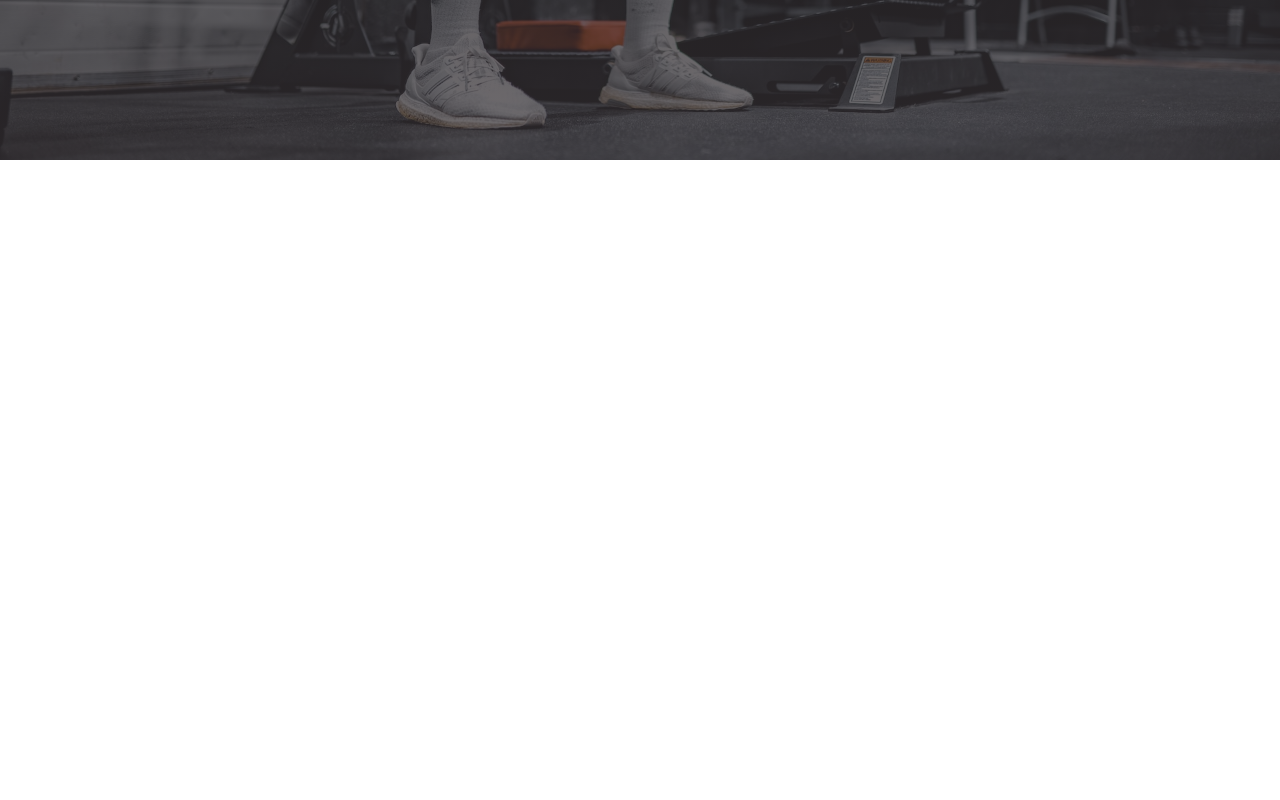
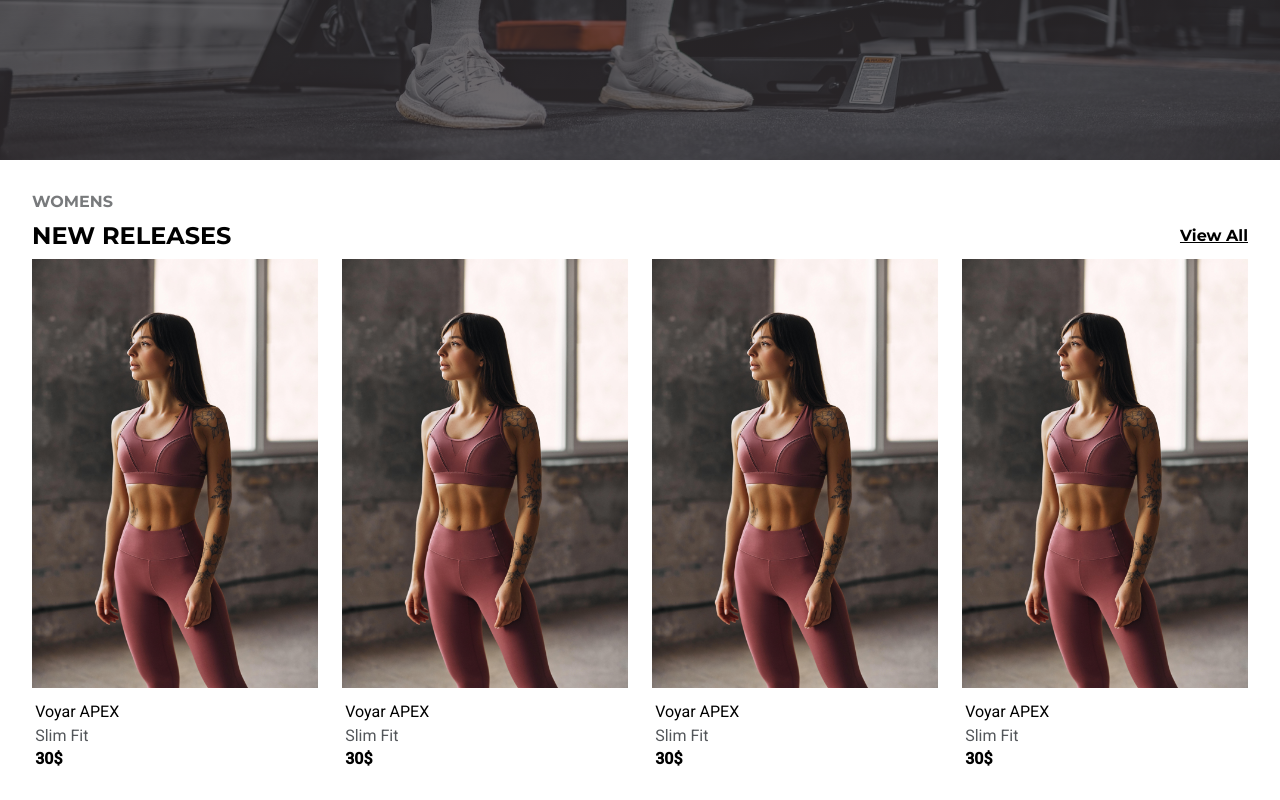
Before and after one commit to Voyar1/Voyar-Next.js-Ecommerce, a Next.js app: page / in a window 1280 px wide. Shown: the part 640-1440 px from the top of the page. Before the commit the page ends 800 px from the top, so only its background shows below. Built offline with nearby package versions, Linux system fonts and the light colour scheme.

Commit message:
ADD featuredProductsSecion and ProductCard

```diff
--- /dev/null
+++ b/components/featuredProducts/FeaturedProducts.jsx
@@ -0,0 +1,48 @@
+import ProductCard from "../productCard/ProductCard";
+import styles from "./featuredProducts.module.css";
+
+const products = [
+  {
+    name: "VOYAR universal",
+    image: "/product-image.jpg",
+    cut: "Slim Fit",
+    price: 30,
+  },
+  {
+    name: "VOYAR universal",
+    image: "/product-image.jpg",
+    cut: "Slim Fit",
+    price: 30,
+  },
+  {
+    name: "VOYAR universal",
+    image: "/product-image.jpg",
+    cut: "Slim Fit",
+    price: 30,
+  },
+  {
+    name: "VOYAR universal",
+    image: "/product-image.jpg",
+    cut: "Slim Fit",
+    price: 30,
+  },
+];
+
+const FeaturedProducts = () => {
+  return (
+    <section className={styles.featuredProductsSection}>
+      <span className={styles.featuredProductsCategory}>WOMENS</span>
+      <div className={styles.featuredProductsInfo}>
+        <h2 className={styles.productsSubcategory}>NEW RELEASES</h2>
+        <span className={styles.productsLink}>View All</span>
+      </div>
+      <div className={styles.featuredProducts}>
+        {products.map((product) => {
+          return <ProductCard product={product} />;
+        })}
+      </div>
+    </section>
+  );
+};
+
+export default FeaturedProducts;
--- /dev/null
+++ b/components/featuredProducts/featuredProducts.module.css
@@ -0,0 +1,31 @@
+.featuredProductsSection {
+  max-width: 100vw;
+  padding: 2rem;
+}
+
+.featuredProductsCategory {
+  display: block;
+  font-weight: bold;
+  color: var(--color-secondary-variant);
+}
+
+.featuredProductsInfo {
+  display: flex;
+  justify-content: space-between;
+  align-items: center;
+}
+
+.productsSubcategory {
+  margin: 0.6rem 0;
+}
+
+.productsLink {
+  font-weight: bold;
+  text-decoration: underline;
+}
+
+/* FEATURED PRODUCTS */
+.featuredProducts {
+  display: flex;
+  gap: 1.5rem;
+}
--- /dev/null
+++ b/components/productCard/ProductCard.jsx
@@ -0,0 +1,21 @@
+import styles from "./productCard.module.css";
+import Link from "next/link";
+
+const ProductCard = ({ product }) => {
+  return (
+    <Link href="/category/women">
+      <div className={styles.productCard}>
+        <div className={styles.productImage}>
+          <img src={product.image} alt={product.name} />
+        </div>
+        <div className={styles.productInfo}>
+          <span className={styles.productName}>Voyar APEX</span>
+          <span className={styles.productCut}>Slim Fit</span>
+          <span className={styles.prodcutPrice}>30$</span>
+        </div>
+      </div>
+    </Link>
+  );
+};
+
+export default ProductCard;
--- /dev/null
+++ b/components/productCard/productCard.module.css
@@ -0,0 +1,41 @@
+.productCard {
+  width: 100%;
+  display: flex;
+  flex-direction: column;
+  overflow: hidden;
+}
+
+.productImage {
+  width: 100%;
+  flex-basis: 80%;
+  overflow: hidden;
+}
+
+.productImage img {
+  width: 100%;
+}
+
+.productInfo {
+  margin-top: 0.6rem;
+  display: flex;
+  flex-basis: 20%;
+  flex-direction: column;
+  color: black;
+  padding: 0 0.2rem;
+  font-family: "Roboto";
+}
+
+.productName {
+  color: black;
+  font-size: 1rem;
+  margin-bottom: 0.3rem;
+}
+
+.productCut {
+  color: var(--color-secondary);
+  margin-bottom: 0.3rem;
+}
+
+.prodcutPrice {
+  font-weight: bold;
+}
--- a/pages/index.js
+++ b/pages/index.js
@@ -2,6 +2,7 @@ import Head from "next/head";
 import { Inter } from "next/font/google";
 import styles from "@/styles/Home.module.css";
 import PrimaryButton from "@/shared/primaryButton/PrimaryButton";
+import FeaturedProducts from "@/components/FeaturedProducts/featuredProducts";
 
 const inter = Inter({ subsets: ["latin"] });
 
@@ -27,6 +28,7 @@ export default function Home() {
           </div>
         </div>
       </header>
+      <FeaturedProducts />
     </>
   );
 }
--- a/styles/globals.css
+++ b/styles/globals.css
@@ -1,4 +1,4 @@
-@import url("https://fonts.googleapis.com/css2?family=Montserrat:wght@400;600&family=Roboto:wght@300&display=swap");
+@import url("https://fonts.googleapis.com/css2?family=Montserrat:wght@400;700&family=Roboto:wght@400;500&display=swap");
 
 :root {
   --color-primary: black;
@@ -28,6 +28,13 @@ a {
   color: inherit;
   transition: var(--transition);
 }
+input,
+textarea,
+button,
+select,
+a {
+  -webkit-tap-highlight-color: transparent;
+}
 
 button {
   border: none;
```
Also changed, not shown: public/product-image.jpg (added).
